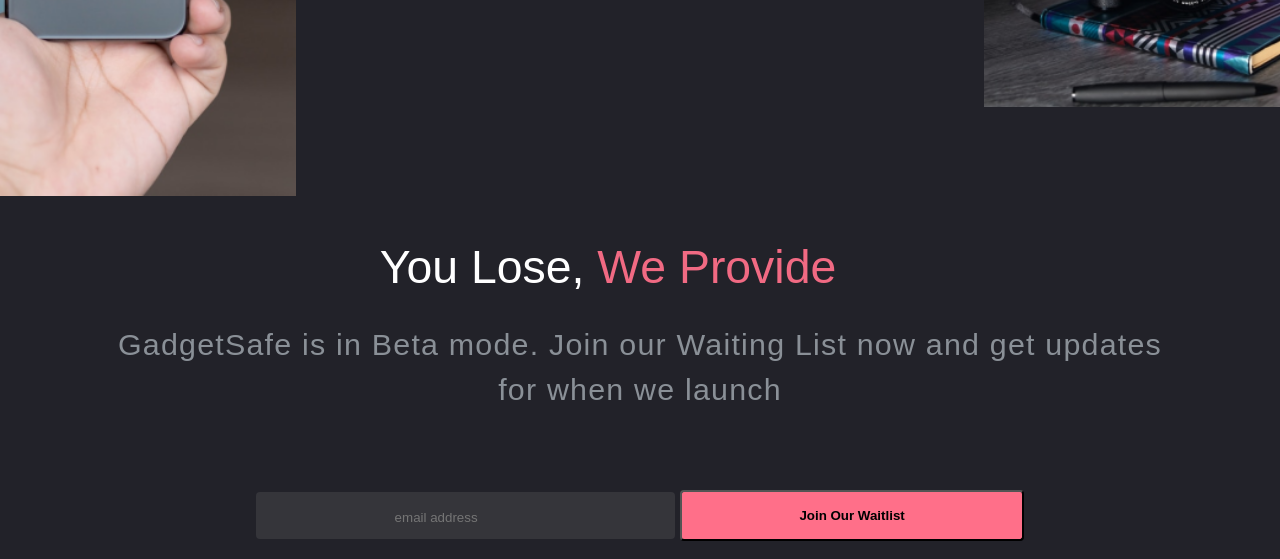
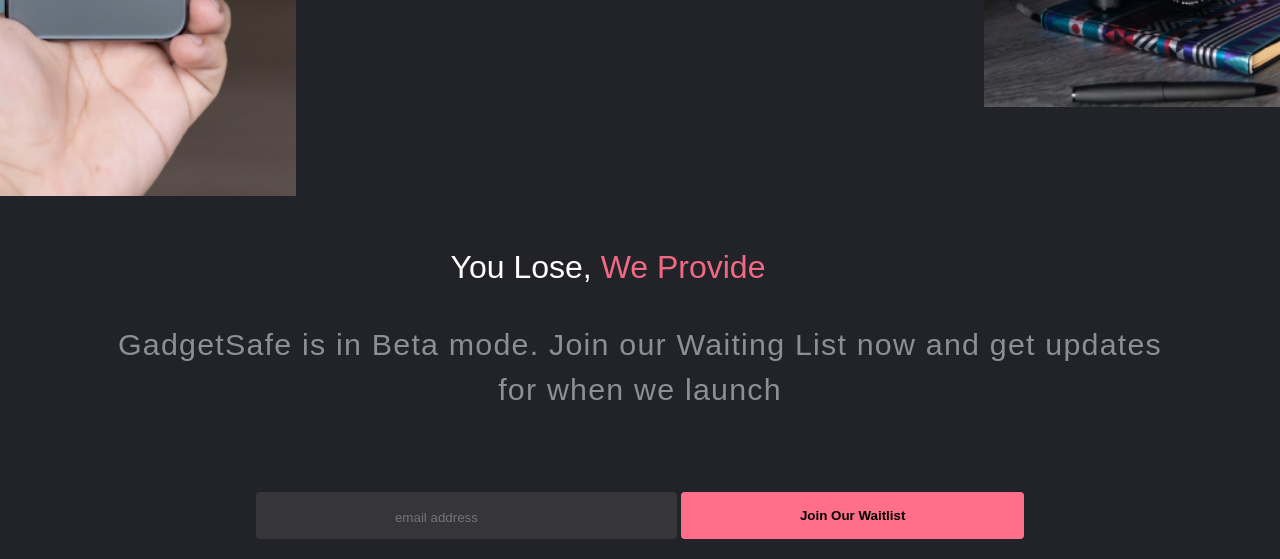
Before and after one commit to whitechapel007/gadget_safe_waitlist, a plain HTML site: page index.html in a window 1280 px wide. Shown: the part 1824-2383 px from the top of the page. Drawn offline with Linux system fonts and the light colour scheme.

Commit message:
final edit and more

```diff
--- a/style.css
+++ b/style.css
@@ -89,7 +89,10 @@ body {
 }
 
 .first-form .email:focus,
-.first-form .email:active {
+.first-form .email:active,
+.first-form .btn:focus,
+.first-form .btn:active,
+.first-form .btn {
     border: 0;
     outline: 0;
 }
@@ -98,7 +101,7 @@ body {
 .foot {
     font-family: "DM Sans";
     font-weight: 400;
-    font-size: 2.9rem;
+    font-size: 2rem;
     line-height: 78px;
     color: #FFFFFF;
     font-family: var(--dm-sans);
```
